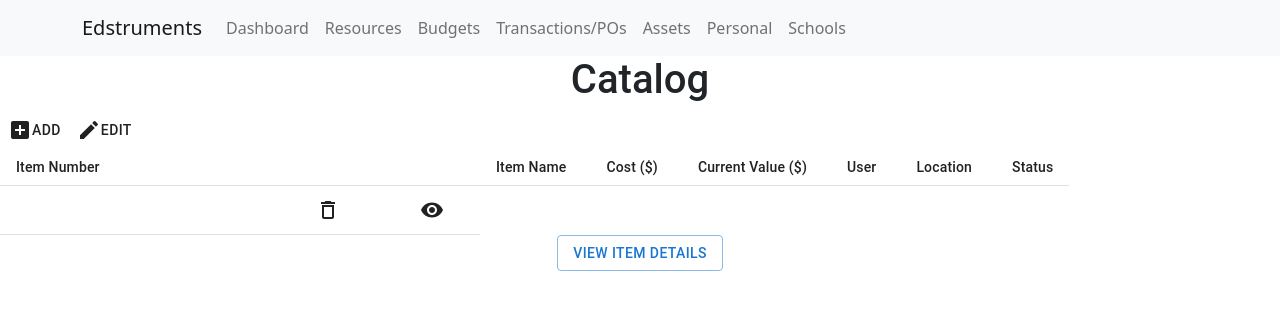
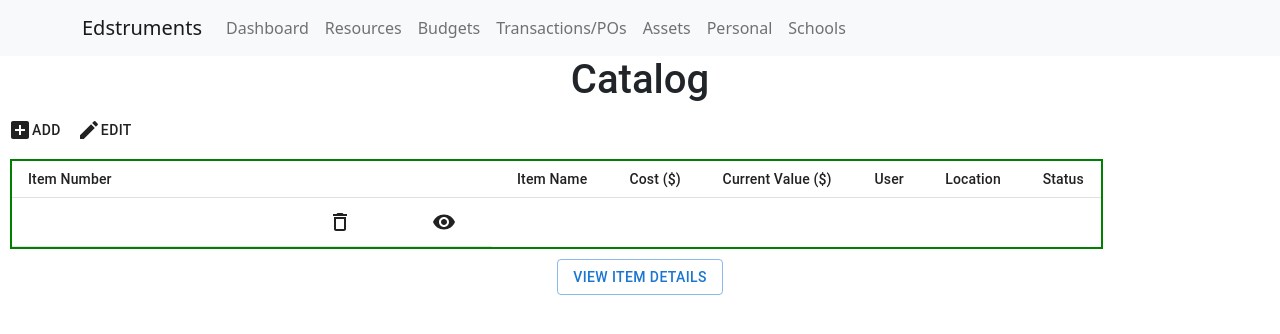
Before and after one commit to cs52-2022/edstruments, a React (Create React App) app in the folder edstruments/: page / in a window 1280 px wide. Shown: the top 334 px of the page. Built offline with nearby package versions, Linux system fonts and the light colour scheme.

Commit message:
Update TableDemo.js

```diff
--- a/edstruments/src/TableDemo.js
+++ b/edstruments/src/TableDemo.js
@@ -26,6 +26,9 @@ const useStyles = makeStyles({
     },
     table: {
         minWidth: 650,
+        border: '2px solid green',
+        margin: '10px',
+        justify: 'center',
     },
     snackbar: {
         bottom: "104px",
@@ -149,7 +152,7 @@ function TableDemo() {
         </Alert>
       </Snackbar>
 
-      <Box margin={5} border={3} borderColor='black'> {/* !!BUG: Box isn't visible. It flashes for 1 frame upon render, then disappears.*/}
+      <Box> {/* !!BUG: Box isn't visible. It flashes for 1 frame upon render, then disappears.*/}
         <div style={{ display: "flex", justifyContent: "space-between" }}>
           <div>
             {isEdit ? (
@@ -218,9 +221,8 @@ function TableDemo() {
                 <div>  {/* !!!PROBLEM: This div is being inserted into the leftmost table cell,
                 so all of the TableCells below are being crammed into the leftmost table cell
                 NEED TO FIX, DON'T KNOW HOW*/}
-                  <TableRow>
                     {isEdit ? (
-                      <div>
+                      <TableRow>
                         {/*Information for items that are being edited or added*/}
                         <TableCell padding="none">
                           <input
@@ -286,10 +288,10 @@ function TableDemo() {
                           <ClearIcon />
                           </Button>
                         </TableCell>
-                      </div>
+                      </TableRow>
                     ) : (
                       // Displays items in rows that are already in the table
-                      <div> {/*Problem: Div is being placed wholly in the first table cell*/}
+                      <TableRow> {/*Problem: Div is being placed wholly in the first table cell*/}
                         <TableCell component="th" scope="row" align="center">
                           {row.itemNumber}
                         </TableCell>
@@ -317,11 +319,11 @@ function TableDemo() {
                           </Button>
                         </TableCell>
                         <TableCell> {/* View item details button */}
-                          <Button className="mr10"> {/* TODO: onClick, pop up dialog from SimpleDialogDemo.js */}
+                          <Button className="mr10"> {/* TODO: onClick, pop up the dialog from SimpleDialogDemo.js */}
                           <VisibilityIcon />
                           </Button>
                         </TableCell>
-                      </div>
+                      </TableRow>
                     )}
                     {showConfirm && ( /* If showConfirm (happens when you click delete icon),
                     confirmation box pops up */
@@ -359,8 +361,7 @@ function TableDemo() {
                         </Dialog>
                       </div>
                     )} { /* End of code for "confirm delete" box */ }
-                  </TableRow>
-                </div>
+                    </div>
               ); /* End of return statement */
             })} {/* End of rows map statement */}
           </TableBody>
```
